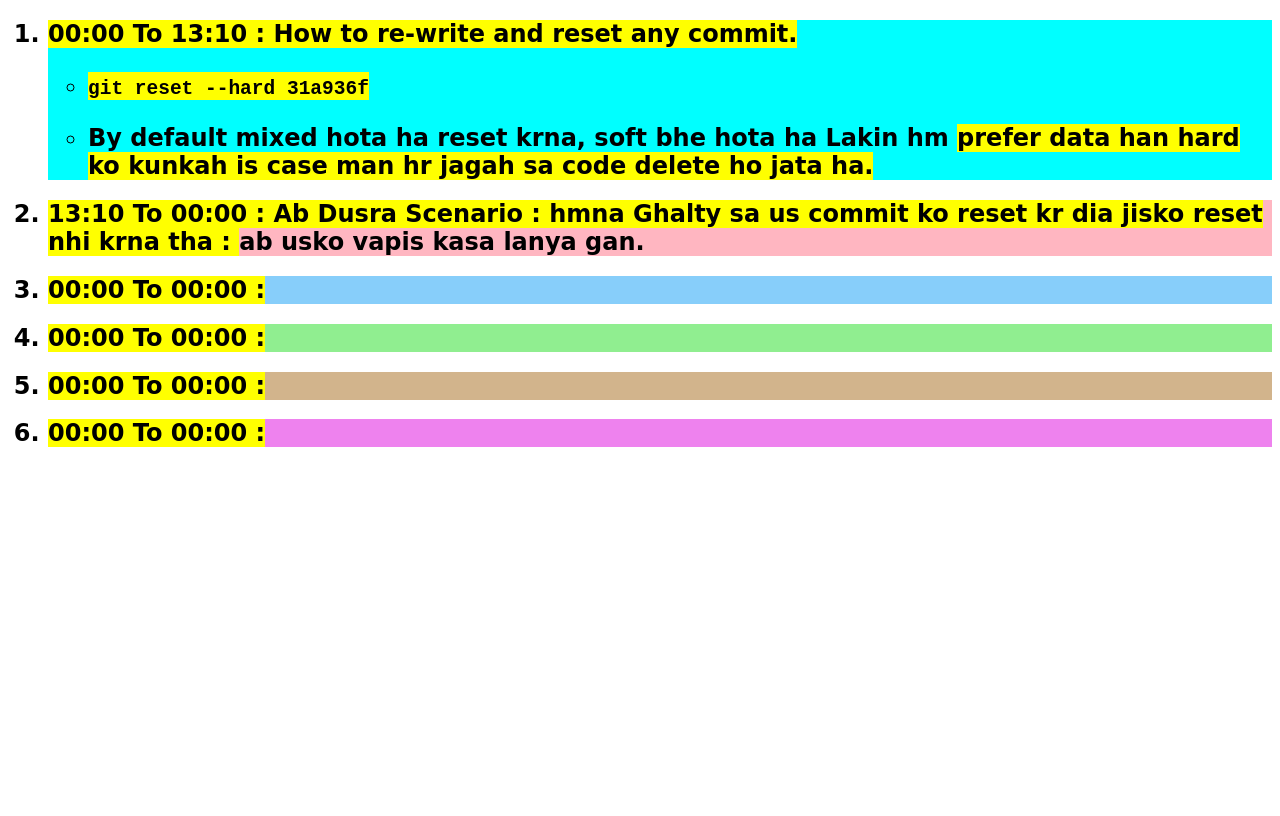
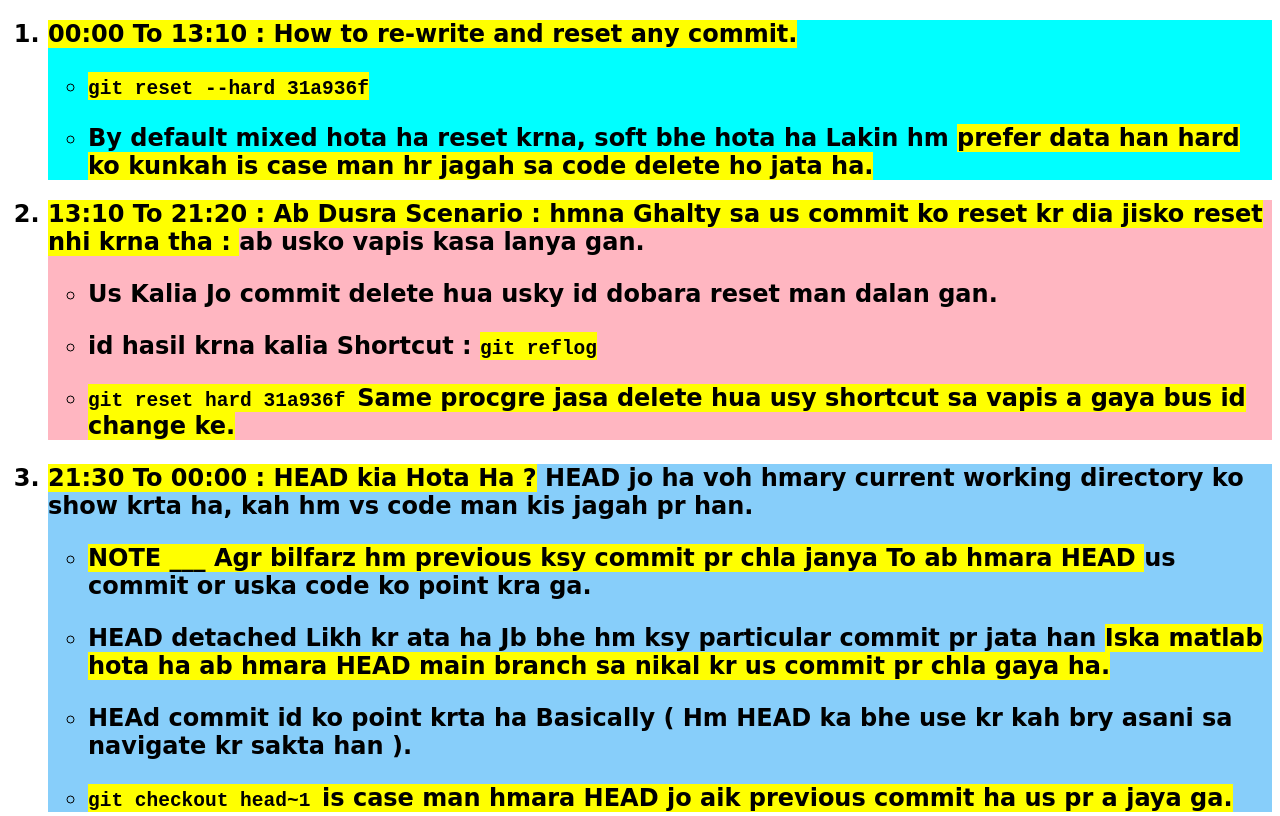
Before and after one commit to Kashifmalik-28/Video-No-06-How-to-reset-and-revert-commit-, a plain HTML site: page index.html in a window 1280 px wide. Shown: the top 816 px of the page. Drawn offline with Linux system fonts and the light colour scheme.

Commit message:
HEAD Continue 30:00

```diff
--- a/index.html
+++ b/index.html
@@ -29,15 +29,66 @@
       <h2 style="background-color: lightpink">
         <li>
           <mark
-            >13:10 To 00:00 : Ab Dusra Scenario : hmna Ghalty sa us commit ko
+            >13:10 To 21:20 : Ab Dusra Scenario : hmna Ghalty sa us commit ko
             reset kr dia jisko reset nhi krna tha :
-          </mark> ab usko vapis kasa lanya gan.
+          </mark>
+          ab usko vapis kasa lanya gan.
         </li>
+        <ul>
+          <p>
+            <li>
+              Us Kalia Jo commit delete hua usky id dobara reset man dalan gan.
+            </li>
+          </p>
+          <li>
+            id hasil krna kalia Shortcut : <mark><code>git reflog</code></mark>
+          </li>
+          <p>
+            <li>
+              <mark
+                ><code> git reset hard 31a936f </code> Same procgre jasa delete
+                hua usy shortcut sa vapis a gaya bus id change ke.</mark
+              >
+            </li>
+          </p>
+        </ul>
       </h2>
       <h2 style="background-color: lightskyblue">
         <li>
-          <mark>00:00 To 00:00 : </mark>
+          <mark>21:30 To 00:00 : HEAD kia Hota Ha ?</mark> HEAD jo ha voh hmary
+          current working directory ko show krta ha, kah hm vs code man kis
+          jagah pr han.
         </li>
+        <ul>
+          <p>
+            <li>
+              <mark
+                >NOTE ___ Agr bilfarz hm previous ksy commit pr chla janya To ab
+                hmara HEAD </mark
+              >us commit or uska code ko point kra ga.
+            </li>
+          </p>
+          <li>
+            HEAD detached Likh kr ata ha Jb bhe hm ksy particular commit pr jata
+            han
+            <mark
+              >Iska matlab hota ha ab hmara HEAD main branch sa nikal kr us
+              commit pr chla gaya ha.</mark
+            >
+          </li>
+          <p>
+            <li>
+              HEAd commit id ko point krta ha Basically ( Hm HEAD ka bhe use kr
+              kah bry asani sa navigate kr sakta han ).
+            </li>
+          </p>
+          <li>
+            <mark
+              ><code>git checkout head~1 </code> is case man hmara HEAD jo aik
+              previous commit ha us pr a jaya ga.
+            </mark>
+          </li>
+        </ul>
       </h2>
       <h2 style="background-color: lightgreen">
         <li>
```
Also changed, not shown: 1 other file.
